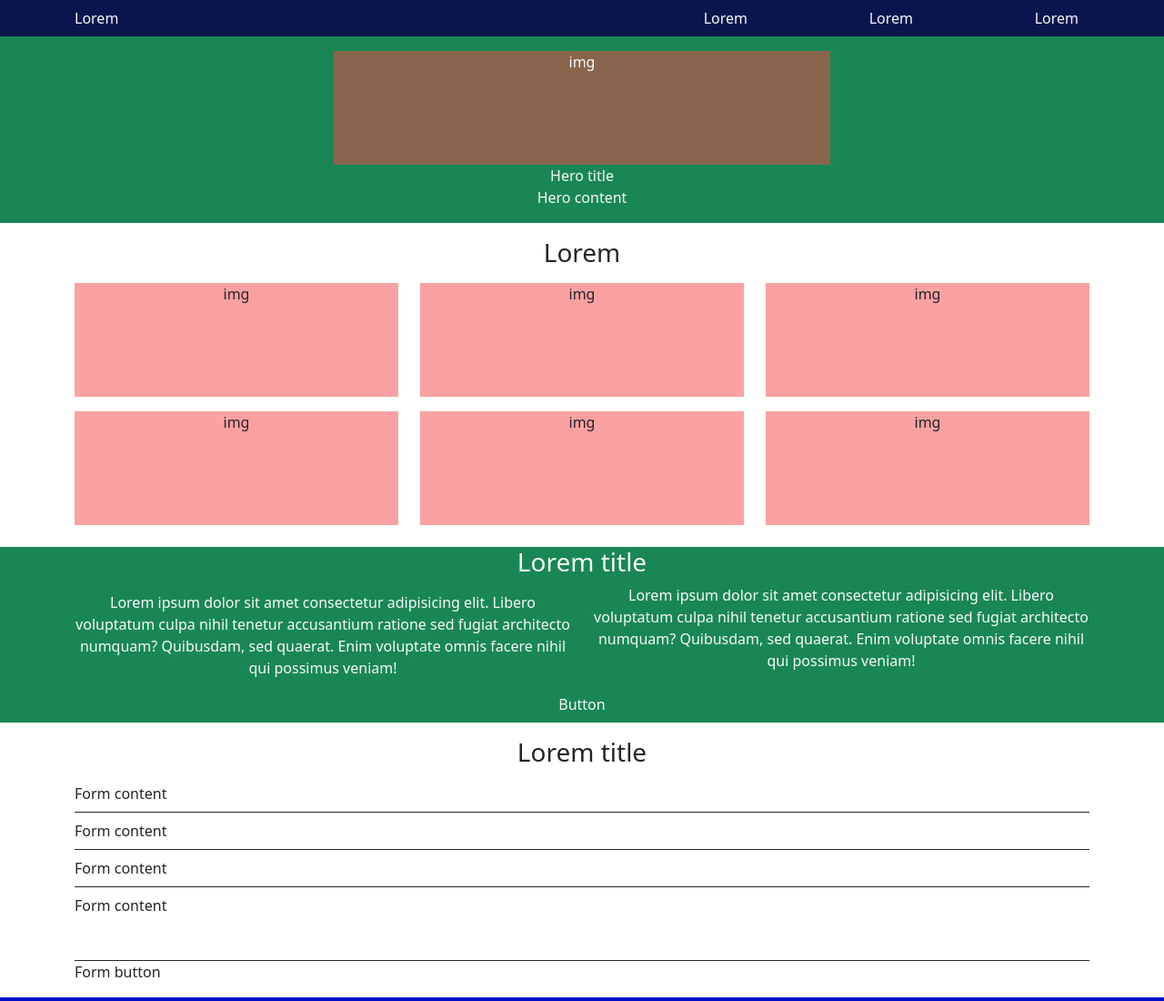
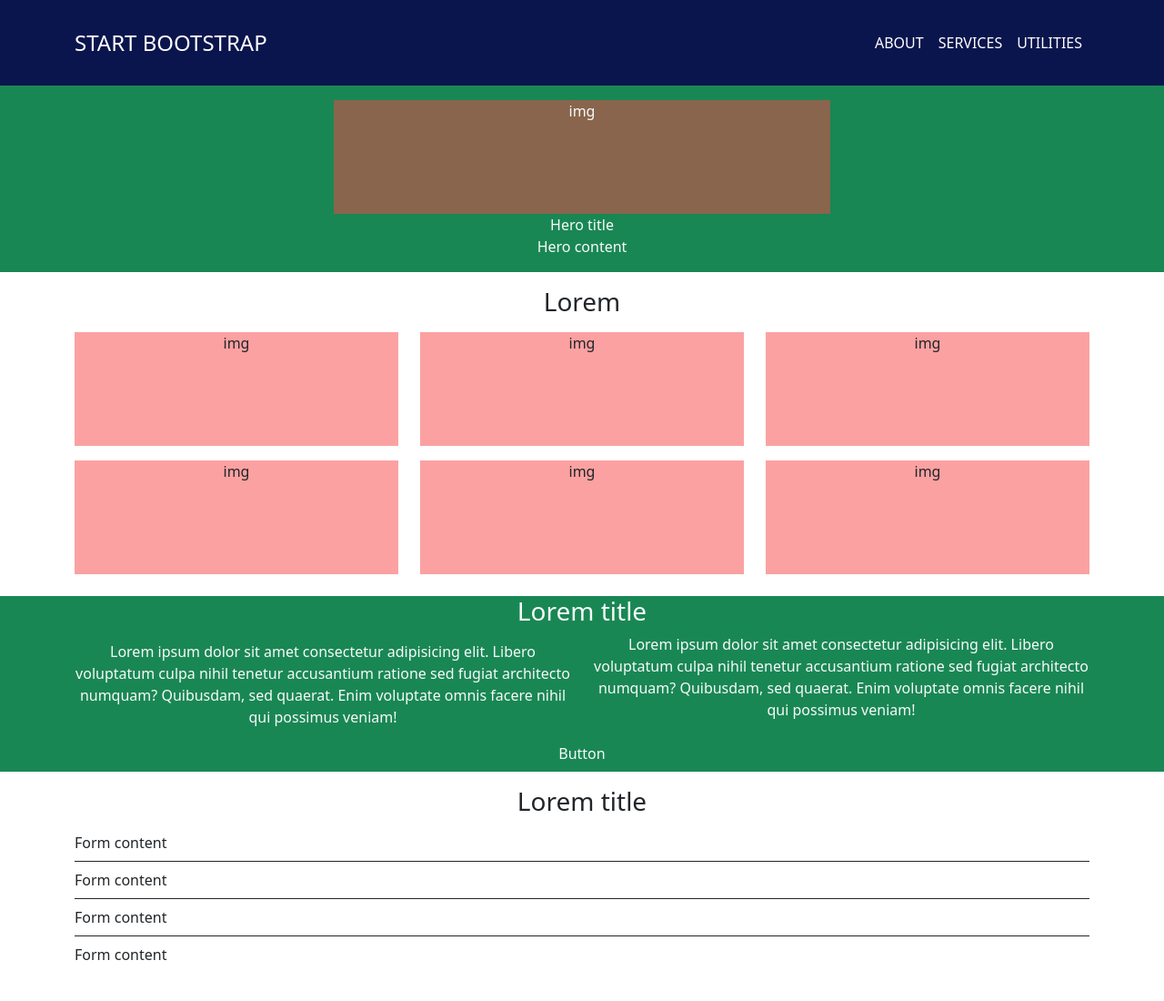
Before and after one commit to DanyMencu/html-css-bootstrap-freelancer, a plain HTML site: page index.html in a window 1280 px wide. Shown: the top 1100 px of the page at 91% size. Drawn offline with nearby package versions, Linux system fonts and the light colour scheme.

Commit message:
Header menu collapse and content add

```diff
--- a/index.html
+++ b/index.html
@@ -12,18 +12,40 @@
 </head>
 <body>
     <!-- HEADER -->
-    <header class="bc_darkblue">
-        <div class="container">
-            <div class="row text-light py-2">
-                <div class="col-6">Lorem</div>
-                <div class="col-6 row text-end">
-                    <div class="col-12 d-md-none px-0">Lorem</div>
-                    <div class="col-4 d-none d-md-block px-0">Lorem</div>
-                    <div class="col-4 d-none d-md-block px-0">Lorem</div>
-                    <div class="col-4 d-none d-md-block px-0">Lorem</div>
+    <header class="main-header bc_darkblue">
+        <nav class="navbar navbar-expand-md site-navbar text-uppercase py-4">
+            <div class="container">
+                <!-- NAV BRAND AREA -->
+                <a href="#" class="navbar-brand site-brand color-link">
+                    Start Bootstrap
+                </a>
+                <!-- RIGHT COLLAPSE MENU -->
+                <button class="navbar-toggler"
+                type="button" data-bs-toggle="collapse" data-bs-target="#navbarSupportedContent" aria-controls="navbarSupportedContent"  aria-expanded="false" aria-label="Toggle navigation">
+                  <span class="navbar-toggler-icon"></span>
+                </button>
+                <!-- COLLAPS MENU CONTENT -->
+                <div class="collapse navbar-collapse justify-content-end" id="navbarSupportedContent">
+                    <ul class="navbar-nav">
+                        <li class="nav-item">
+                            <a href="#" class="nav-link color-link">
+                                About
+                            </a>
+                        </li>
+                        <li class="nav-item">
+                            <a href="#" class="nav-link color-link">
+                                Services
+                            </a>
+                        </li>
+                        <li class="nav-item">
+                            <a href="#" class="nav-link color-link">
+                                Utilities
+                            </a>
+                        </li>
+                    </ul>
                 </div>
             </div>
-        </div>
+        </nav>
     </header>
     <!-- HERO -->
     <div class="hero bg-success py-3">
--- a/style.css
+++ b/style.css
@@ -14,3 +14,13 @@
 .bc_blue {
     background-color: rgb(0, 13, 197);
 }
+
+/* HEADER */
+
+.main-header .site-brand {
+    font-size: 1.5rem;
+}
+
+.main-header .site-navbar a.color-link{
+    color: #fff;
+}
```
Also changed, not shown: img/avatar.svg (added), img/cabin.png (added), img/cake.png (added), img/circus.png (added), img/game.png (added), img/safe.png (added), img/submarine.png (added).
